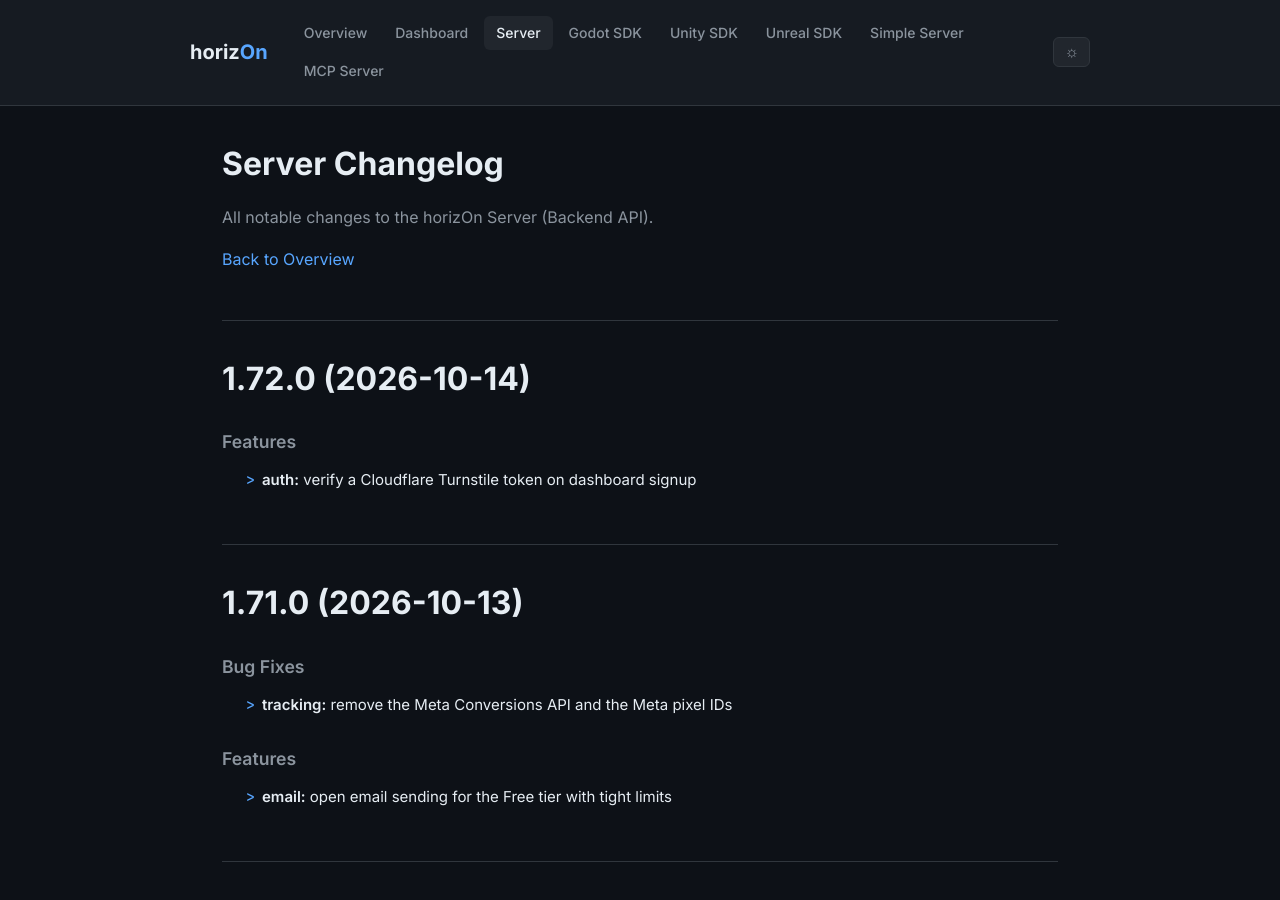
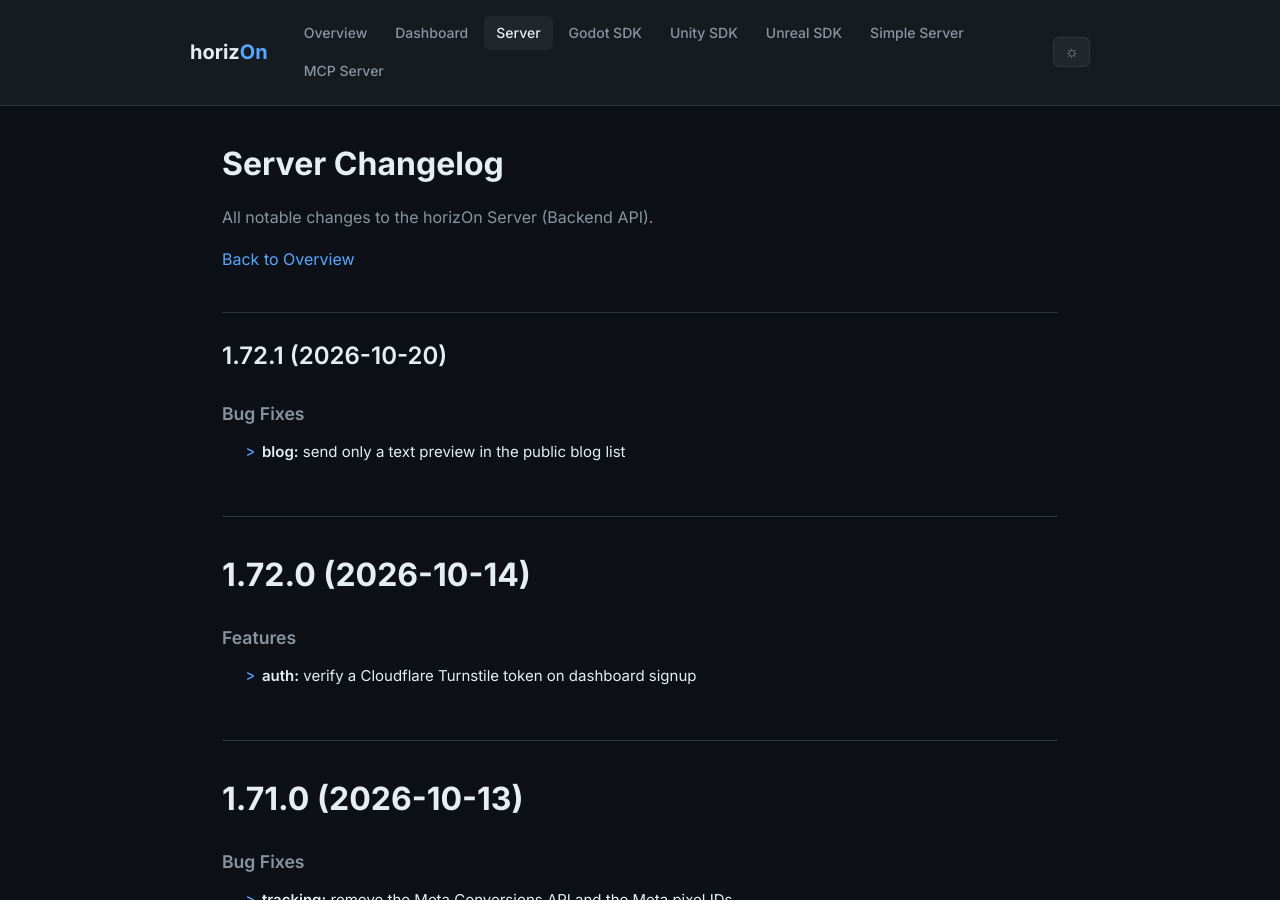
Before and after one commit to ProjectMakersDE/horizOn-Changelog, a Jekyll site: the page built from server-changelog.md, in a window 1280 px wide and 900 px high. Built offline with Jekyll 4.4.1, drawn with Linux system fonts in a browser that asks for light colours.

Commit message:
chore: reconcile changelogs

```diff
--- a/server-changelog.md
+++ b/server-changelog.md
@@ -8,6 +8,13 @@ title: Server Changelog
 All notable changes to the horizOn Server (Backend API).
 
 [Back to Overview](.)
+
+## 1.72.1 (2026-10-20)
+
+
+### Bug Fixes
+
+* **blog:** send only a text preview in the public blog list
 
 # 1.72.0 (2026-10-14)
 
```
Also changed, not shown: index.md (+1 -1 lines).
